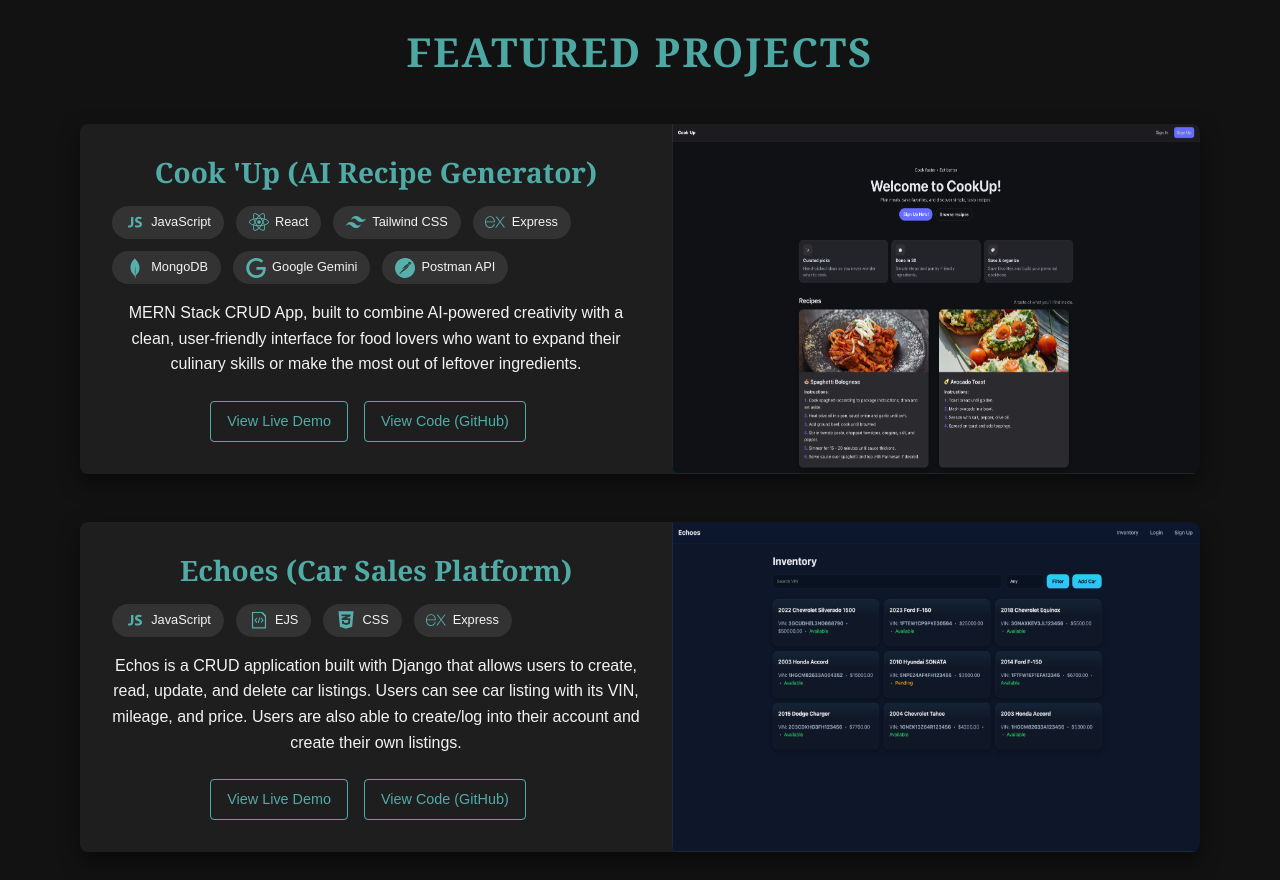
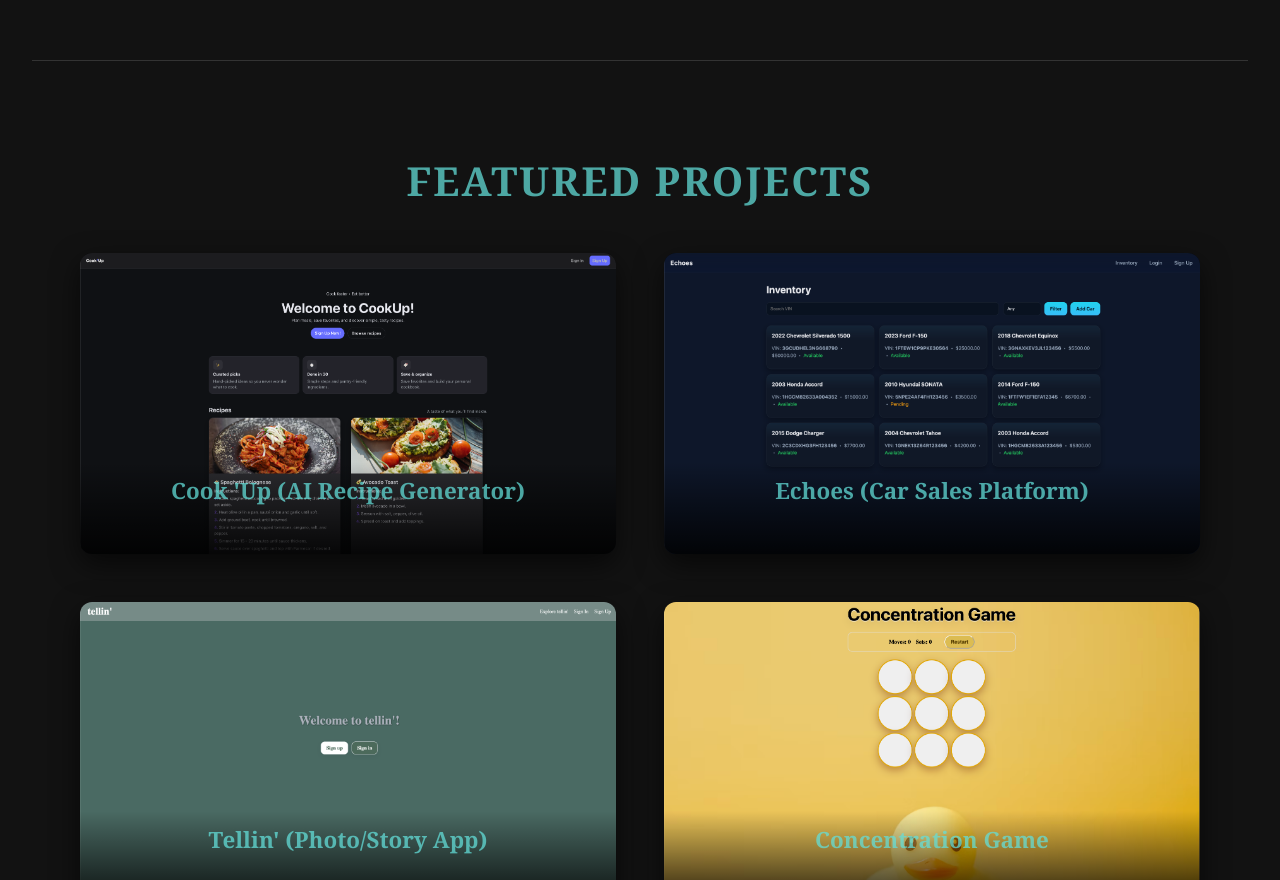
Before and after one commit to Mkac0/melabreu_portfolio, a React (Vite) app in the folder portfolio/: page / in a window 1280 px wide. Shown: the part 1920-2800 px from the top of the page. Built offline with nearby package versions, Linux system fonts and the light colour scheme.

Commit message:
styled project card

```diff
--- a/portfolio/src/components/ProjectCard.jsx
+++ b/portfolio/src/components/ProjectCard.jsx
@@ -1,4 +1,4 @@
-import React from 'react';
+import React, { useState } from 'react';
 import * as FaIcons from 'react-icons/fa';
 import * as DiIcons from 'react-icons/di';
 import * as SiIcons from 'react-icons/si';
@@ -15,10 +15,48 @@ const getIconComponent = (library, iconName) => {
 };
 
 const ProjectCard = ({ project }) => {
+  const [flipped, setFlipped] = useState(false);
+  const toggleFlip = () => setFlipped(prev => !prev);
+  const handleKeyDown = (e) => {
+    if (e.key === 'Enter' || e.key === ' ') {
+      e.preventDefault();
+      toggleFlip();
+    }
+  };
+
   return (
-    <div className="project-card">
-      <div className="project-details">
-        <div>
+    <div
+      className={`project-card ${flipped ? 'is-flipped' : ''}`}
+      onClick={toggleFlip}
+      onKeyDown={handleKeyDown}
+      role="button"
+      tabIndex={0}
+      aria-pressed={flipped}
+      aria-label={`Toggle details for ${project.title}`}
+    >
+      <div className="project-card-inner">
+        {/* FRONT – screenshot */}
+        <div className="project-card-face project-card-front">
+          <div className="project-image-wrapper">
+            {project.image ? (
+              <img
+                src={project.image}
+                alt={`Screenshot of ${project.title} application`}
+                className="project-image"
+              />
+            ) : (
+              <div className="project-image-placeholder">
+                Screenshot or Image of {project.title}
+              </div>
+            )}
+          </div>
+          <div className="project-front-overlay">
+            <h3 className="project-title">{project.title}</h3>
+            <p className="project-front-hint">Click to view details</p>
+          </div>
+        </div>
+        {/* BACK – details */}
+        <div className="project-card-face project-card-back">
           <h3 className="project-title">{project.title}</h3>
 
           <div className="project-tech-stack">
@@ -27,58 +65,41 @@ const ProjectCard = ({ project }) => {
               return (
                 <div key={index} className="tech-badge">
                   {IconComponent ? (
-                    <IconComponent size={20} className="tech-icon" />
-                  ) : (
-                    <span>{tech.name}</span>
-                  )}
+                    <IconComponent size={18} className="tech-icon" />
+                  ) : null}
                   <span className="tech-name-label">{tech.name}</span>
                 </div>
               );
             })}
           </div>
-
           <p className="project-description">
             {project.description}
           </p>
-        </div>
-
-        <div className="project-actions">
-          {project.liveDemoLink && project.liveDemoLink !== 'YOUR_LIVE_DEMO_LINK' && (
-            <a
-              href={project.liveDemoLink}
-              target="_blank"
-              rel="noopener noreferrer"
-            >
-              View Live Demo
-            </a>
-          )}
-
-          {project.githubLink && project.githubLink !== 'YOUR_GITHUB_LINK' && (
-            <a
-              href={project.githubLink}
-              target="_blank"
-              rel="noopener noreferrer"
-            >
-              View Code (GitHub)
-            </a>
-          )}
+          <div className="project-actions">
+            {project.liveDemoLink && project.liveDemoLink !== 'YOUR_LIVE_DEMO_LINK' && (
+              <a
+                href={project.liveDemoLink}
+                target="_blank"
+                rel="noopener noreferrer"
+                onClick={(e) => e.stopPropagation()} // don't flip when clicking links
+              >
+                View Live Demo
+              </a>
+            )}
+            {project.githubLink && project.githubLink !== 'YOUR_GITHUB_LINK' && (
+              <a
+                href={project.githubLink}
+                target="_blank"
+                rel="noopener noreferrer"
+                onClick={(e) => e.stopPropagation()}
+              >
+                View Code (GitHub)
+              </a>
+            )}
+          </div>
+          <p className="project-back-hint">Click card again to flip back</p>
         </div>
       </div>
-
-     <div className="project-image-container">
-        {project.image ? (
-          <img
-            src={project.image}
-            alt={`Screenshot of ${project.title} application`}
-            className="project-image"
-          />
-        ) : (
-          <div className="project-image-placeholder">
-             Screenshot or Image of {project.title}
-          </div>
-        )}
-      </div>
-
     </div>
   );
 };
--- a/portfolio/src/index.css
+++ b/portfolio/src/index.css
@@ -22,8 +22,8 @@ html {
 }
 
 #root {
-    width: 100vw;
-    min-height: 100vh;
+    max-width: 100% !important;
+    width: 100%;
     padding: 0;
     margin: 0;
 }
@@ -168,14 +168,14 @@ section:last-of-type {
 
 .hero-container-grid {
     display: grid;
-    grid-template-columns: 2fr 1fr;
-    gap: 4rem;
+    grid-template-columns: 1.3fr 1fr;
+    gap: 2.5rem;
     align-items: center;
 }
 
 .hero-content {
-    padding-right: 2rem;
-    max-width: 800px;
+    padding-right: 1rem;
+    max-width: none;
 }
 
 .hero-title {
@@ -251,7 +251,7 @@ section:last-of-type {
 
 .profile-picture {
     width: 100%;
-    max-width: 300px;
+    max-width: 380px;
     height: auto;
     border-radius: 50%;
     object-fit: cover;
@@ -367,48 +367,93 @@ section:last-of-type {
 
 .project-list {
     display: grid;
-    grid-template-columns: 1fr;
     gap: 3rem;
+    grid-template-columns: repeat(2, minmax(0, 1fr));
 }
 
 .project-card {
-    display: flex;
-    align-items: stretch;
-    background-color: var(--color-card-bg);
-    border-radius: 8px;
-    overflow: hidden;
-    box-shadow: 0 8px 20px rgba(0, 0, 0, 0.5);
-    transition: transform 0.3s ease;
-    min-height: 200px;
+    position: relative;
+    perspective: 1200px;
+    cursor: pointer;
 }
 
-.project-card:hover {
-    transform: translateY(-5px);
+.project-card-inner {
+    position: relative;
+    width: 100%;
+}
+
+.project-card-inner::before {
+    content: "";
+    display: block;
+    padding-top: 56.25%;
+}
+
+.project-card-face {
+    position: absolute;
+    top: 0;
+    left: 0;
+    width: 100%;
+    height: 100%;
+    border-radius: 12px;
+    box-shadow: 0 10px 28px rgba(0, 0, 0, 0.6);
+    background-color: var(--color-card-bg);
+    backface-visibility: hidden;
+    display: flex;
+    flex-direction: column;
+    overflow: hidden;
+}
+
+.project-card-inner {
+    transform-style: preserve-3d;
+    transition: transform 0.7s cubic-bezier(0.19, 1, 0.22, 1);
+}
+
+.project-card.is-flipped .project-card-inner {
+    transform: rotateY(180deg);
+}
+
+.project-card-front {
+    z-index: 2;
+}
+
+.project-image-wrapper {
+    flex: 1;
+    background-color: #000;
+    display: flex;
+    align-items: center;
+    justify-content: center;
 }
 
 .project-details {
+    flex: 3;
     padding: 2rem;
-    flex: 1;
     display: flex;
     flex-direction: column;
     justify-content: space-between;
 }
 
 .project-image-container {
-    flex: 1;
-    min-height: 300px;
-    min-width: none;
-    background-color: #000000;
+    flex: 2;
     display: flex;
     align-items: center;
     justify-content: center;
+    padding: 1rem 1.5rem 1rem 0;
+    background-color: #000;
 }
 
 .project-image {
     width: 100%;
     height: 100%;
-    object-fit: fill;
+    object-fit: cover;
     display: block;
+}
+
+.project-details {
+    flex: 3;
+    padding: 2rem;
+    display: flex;
+    flex-direction: column;
+    justify-content: space-between;
 }
 
 .project-image-placeholder {
@@ -428,11 +473,49 @@ section:last-of-type {
     margin-top: 0;
 }
 
+.project-front-overlay .project-title {
+    margin: 0;
+    color: var(--color-primary);
+    font-size: 1.4rem;
+}
+
+.project-front-overlay {
+    position: absolute;
+    bottom: 0;
+    width: 100%;
+    padding: 1rem 1.25rem 1.5rem;
+    background: linear-gradient(
+        to bottom,
+        rgba(0, 0, 0, 0),
+        rgba(0, 0, 0, 0.85)
+    );
+}
+
+.project-front-hint {
+    opacity: 0;
+    transition: opacity 0.3s ease;
+}
+
+.project-card-front:hover .project-front-hint {
+    opacity: 1;
+}
+
+.project-card-back {
+    transform: rotateY(180deg);
+    padding: 1.75rem 1.75rem 1.25rem;
+    justify-content: flex-start;
+    overflow-y: auto;
+}
+
+.project-card-back .project-title {
+    margin-bottom: 0.75rem;
+}
+
 .project-tech-stack {
     display: flex;
     flex-wrap: wrap;
-    gap: 0.75rem;
-    margin-bottom: 1rem;
+    gap: 0.5rem;
+    margin-bottom: 0.75rem;
 }
 
 .tech-badge {
@@ -440,33 +523,57 @@ section:last-of-type {
     align-items: center;
     background-color: var(--color-border);
     color: var(--color-secondary);
-    padding: 0.4rem 0.8rem;
-    border-radius: 20px;
+    padding: 0.35rem 0.75rem;
+    border-radius: 999px;
     font-size: 0.8rem;
 }
 
 .tech-icon {
-    margin-right: 0.4rem;
+    margin-right: 0.35rem;
     color: var(--color-primary);
 }
 
+.project-description {
+    font-size: 0.9rem;
+    margin-top: 0.5rem;
+    margin-bottom: 1.25rem;
+}
+
 .project-actions {
-    margin-top: 1.5rem;
+    margin-top: 0.5rem;
+    display: flex;
+    flex-wrap: wrap;
+    gap: 0.5rem;
 }
 
 .project-actions a {
     display: inline-block;
     padding: 0.5rem 1rem;
-    margin-right: 1rem;
+    border-radius: 4px;
     border: 1px solid var(--color-primary);
-    border-radius: 4px;
-    font-size: 0.9rem;
-    transition: background-color 0.3s;
+    font-size: 0.85rem;
+    transition: background-color 0.3s ease, color 0.3s ease;
 }
 
 .project-actions a:hover {
     background-color: var(--color-primary);
     color: var(--color-background);
+}
+
+.project-back-hint {
+    margin-top: 0.75rem;
+    font-size: 0.75rem;
+    letter-spacing: 0.08em;
+    text-transform: uppercase;
+    color: #888;
+}
+
+.project-details {
+    padding: 2rem;
+    flex: 1.1;
+    display: flex;
+    flex-direction: column;
+    justify-content: space-between;
 }
 
 .education-grid {
@@ -570,7 +677,7 @@ section:last-of-type {
 }
 
 .footer-section {
-    padding: 2rem 0;
+    padding: 40px 0;
     text-align: center;
     border-top: 1px solid var(--color-border);
     background-color: var(--color-background);
@@ -580,16 +687,24 @@ section:last-of-type {
     display: flex;
     flex-direction: column;
     align-items: center;
+    justify-content: center;
+    gap: 1rem;
 }
 
 .footer-social-links {
     display: flex;
     gap: 1.5rem;
+    margin-top: 2rem;
     margin-bottom: 1rem;
+    align-items: center;
+    justify-content: center;
 }
 
 .footer-icon-link {
     color: var(--color-secondary);
+    display: flex;
+    align-items: center;
+    justify-content: center;
 }
 
 .footer-icon-link:hover {
@@ -601,6 +716,7 @@ section:last-of-type {
     font-size: 0.85rem;
     color: #888;
 }
+
 
 @media (max-width: 992px) {
     .container {
@@ -626,21 +742,34 @@ section:last-of-type {
         font-size: 3.5rem;
     }
 
-    .project-card {
-        flex-direction: column;
-        min-height: 350px;
+    .project-list {
+        grid-template-columns: 1fr;
     }
 
     .project-image-container {
-        min-height: none;
-        min-width: none;
         order: 1;
+        padding: 1.5rem 1.5rem 0;
+        max-height: 240px;
+    }
+
+    .project-image {
+        max-height: 100%;
+        width: 100%;
+        height: auto;
+        object-fit: contain;
     }
 
     .project-details {
         order: 2;
+        padding: 1.5rem;
         align-items: center;
         text-align: center;
+    }
+
+    .project-card-inner {
+        transform: scale(0.9);
+        transform-origin: top center;
+        margin: 0 auto;
     }
 
     .project-title {
@@ -691,8 +820,19 @@ section:last-of-type {
         justify-content: center;
     }
 
+    .project-card-inner {
+        transform: scale(0.8);
+        aspect-ratio: 4 / 3;
+        transform-origin: top center;
+    }
+
     .project-card {
-        min-height: 300px;
+        margin-bottom: 2rem;
+    }
+
+    .project-image {
+        object-fit: contain;
+        max-height: 100%;
     }
 
     .project-image-container {
@@ -700,4 +840,30 @@ section:last-of-type {
         min-width: none;
         order: 1;
     }
+
+    .project-details {
+        padding: 1rem;
+    }
+
+    .project-title {
+        font-size: 1.2rem;
+    }
 }
+
+@media (max-width: 768px) {
+    .project-card-inner {
+        aspect-ratio: 3 / 4;
+    }
+
+    .project-card-back {
+        padding: 1.5rem;
+    }
+
+    .project-description {
+        font-size: 0.85rem;
+    }
+
+    .project-image {
+        max-height: 100%;
+    }
+}
```
